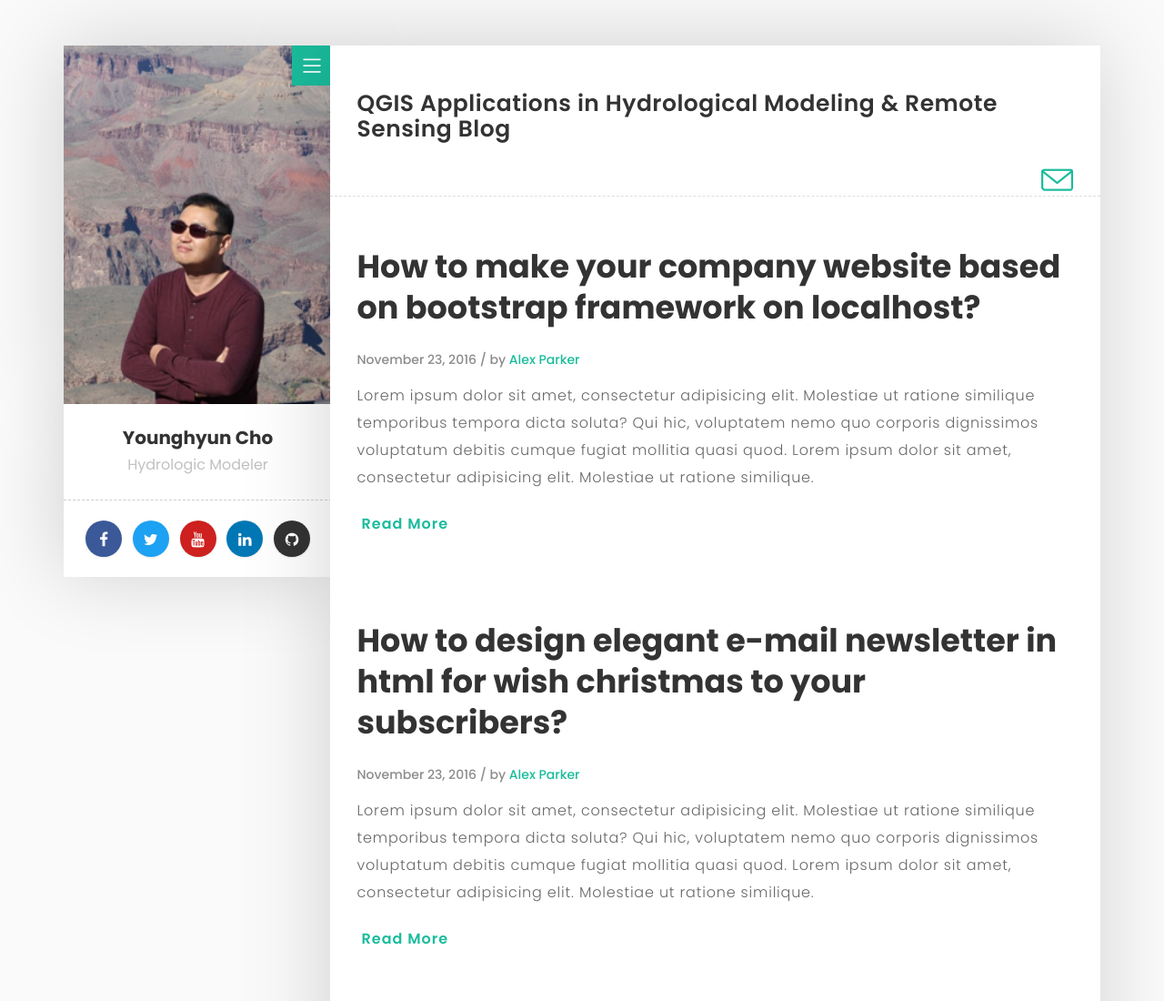
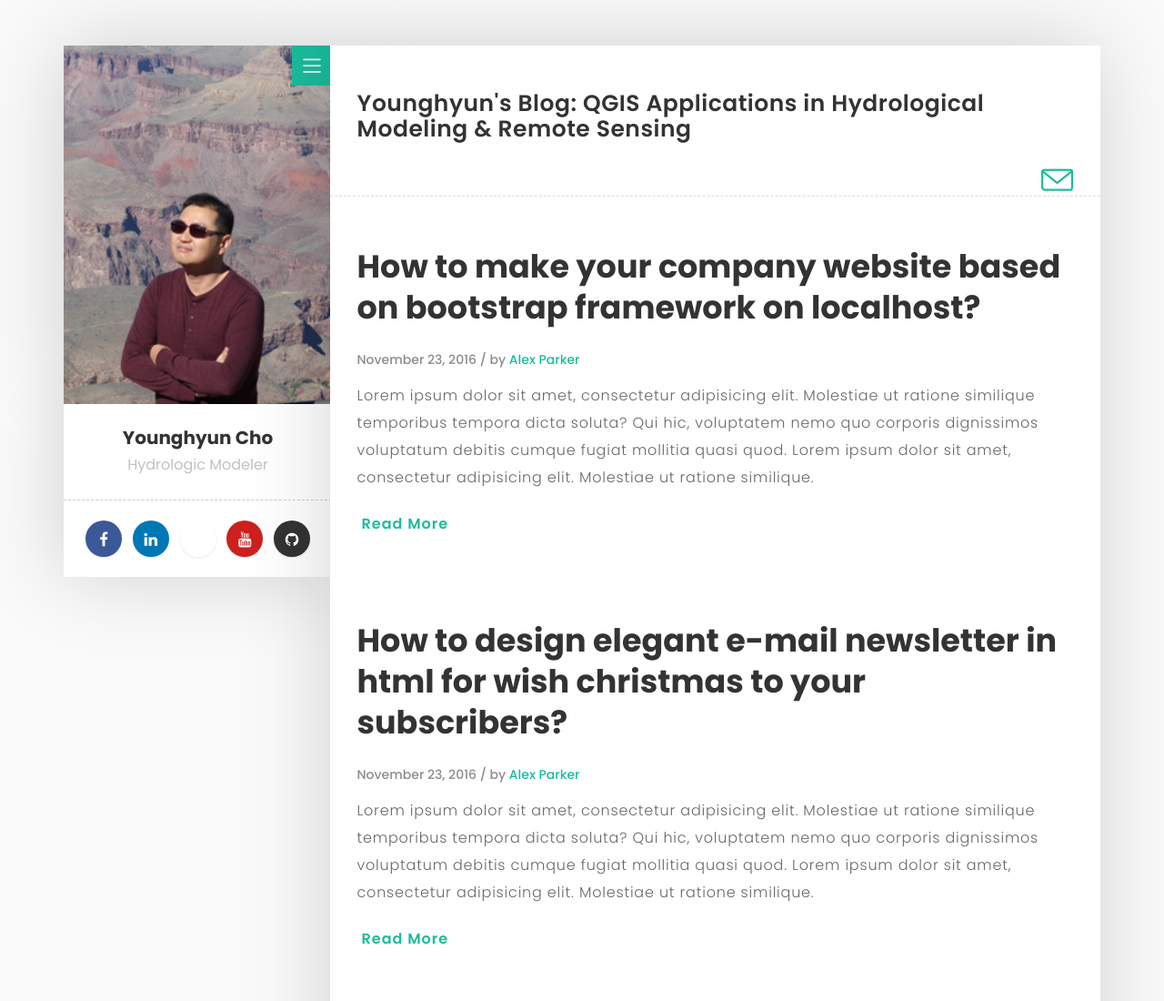
Before and after one commit to wateryhcho/wateryhcho.github.io, a plain HTML site: page index.html in a window 1280 px wide. Shown: the top 1100 px of the page at 91% size. Drawn offline with Linux system fonts and the light colour scheme.

Commit message:
Update index.html

```diff
--- a/index.html
+++ b/index.html
@@ -87,9 +87,9 @@
 
                        <ul class="social-icon">
                          <li><a href="https://www.facebook.com/wateryhcho" target="blank" class="facebook"><i class="fa fa-facebook"></i></a></li>
-                         <li><a href="https://twitter.com/ChoYounghyun" target="blank" class="twitter"><i class="fa fa-twitter"></i></a></li>
-                         <li><a href="https://twitter.com/ChoYounghyun" target="blank" class="youtube"><i class="fa fa-youtube"></i></a></li>
                          <li><a href="https://www.linkedin.com/in/younghyun-cho-50045172/" target="blank" class="linkedin"><i class="fa fa-linkedin"></i></a></li>
+                         <li><a href="https://www.researchgate.net/profile/Younghyun_Cho" target="blank" class="researchgate"><i class="fa fa-researchgate"></i></a></li>
+                         <li><a href="https://www.youtube.com/channel/UCHEK2VhJapgidaIds_O83Bg?view_as=subscriber" target="blank" class="youtube"><i class="fa fa-youtube"></i></a></li>
                          <li><a href="https://github.com/wateryhcho" target="blank" class="github"><i class="fa fa-github"></i></a></li>
                         </ul>
 
@@ -109,7 +109,7 @@
 
 
                             <div class="sub-title">
-                           		<h1>QGIS Applications in Hydrological Modeling & Remote Sensing Blog</h1>
+                           		<h1>Younghyun's Blog: QGIS Applications in Hydrological Modeling & Remote Sensing</h1>
                                 <a href="contact.html"><i class="icon-envelope"></i></a>
                              </div>
 
```
